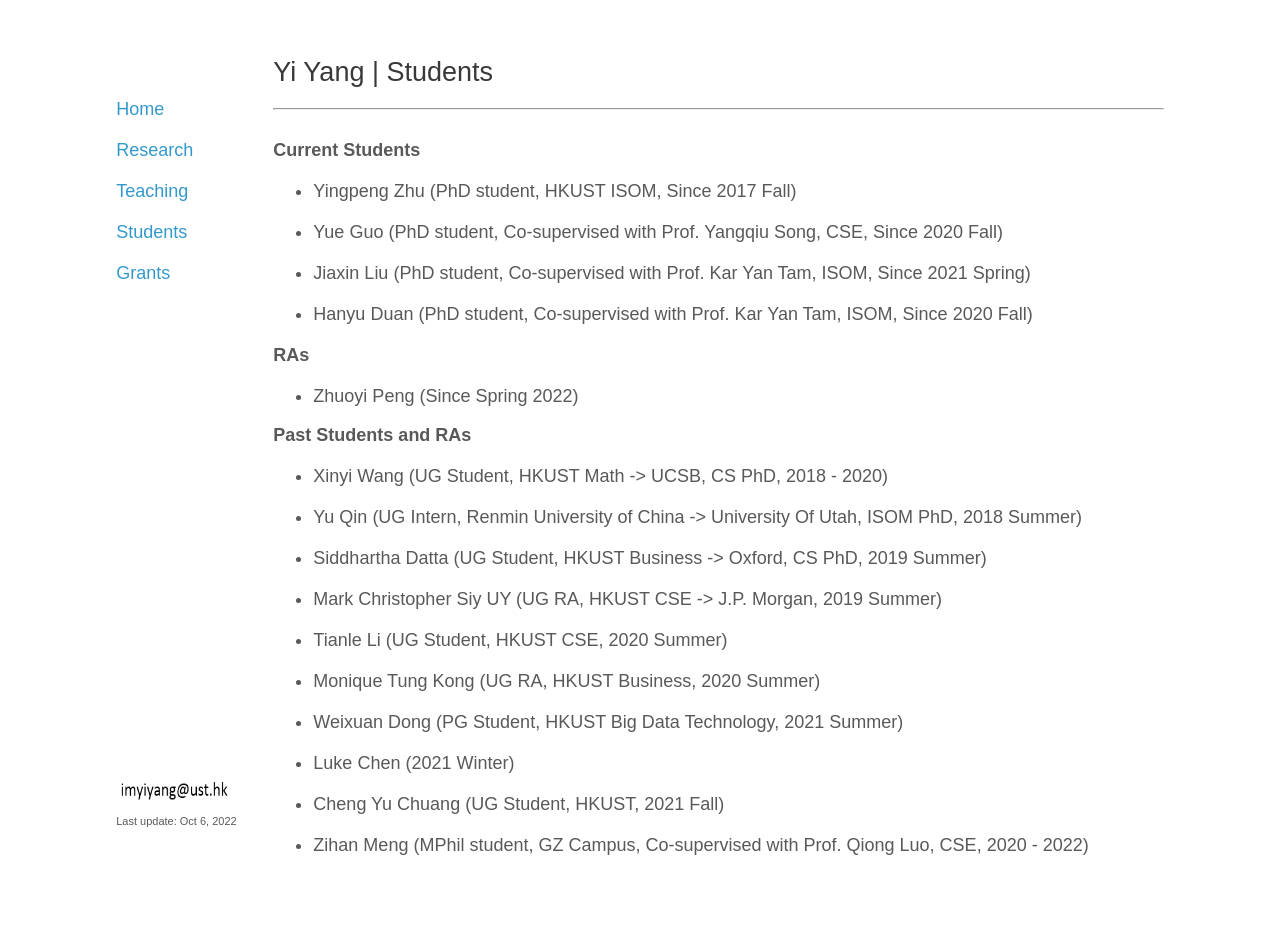
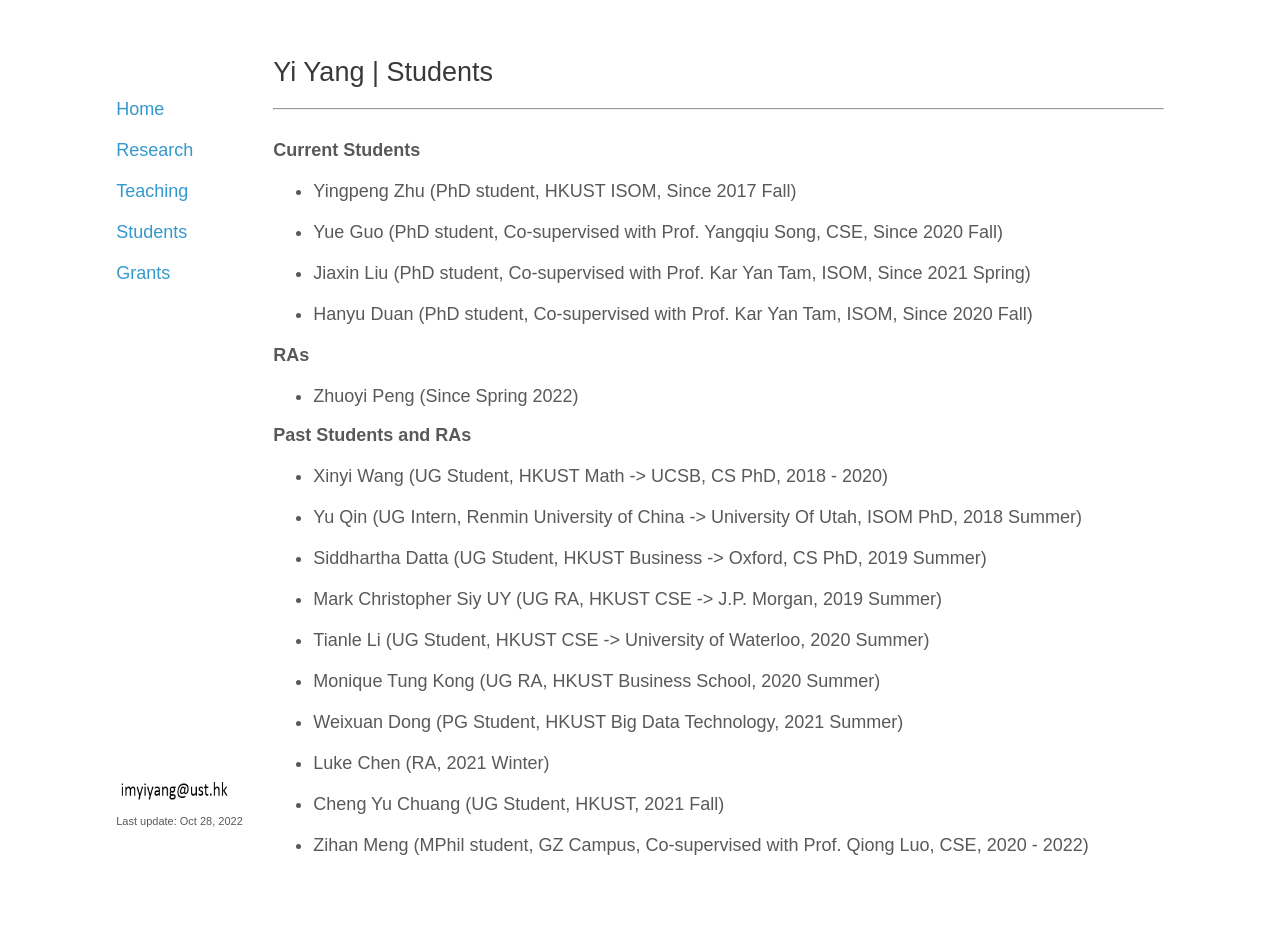
Before and after one commit to yya518/yya518.github.io, a Jekyll site: the page built from students.md, in a window 1280 px wide. Built offline with Jekyll 4.4.1, drawn with Linux system fonts in a browser that asks for light colours.

Commit message:
paper update

```diff
--- a/_layouts/default.html
+++ b/_layouts/default.html
@@ -20,7 +20,7 @@
 
       <footer>
                    <img src="email.png" width=120 height=25>
-           <p><small>Last update: Oct 6, 2022</small><br>
+           <p><small>Last update: Oct 28, 2022</small><br>
 
         <!--<small>Powered by <a href="https://github.com/mojombo/jekyll">Jekyll</a> </small></p>-->
       </footer>
--- a/students.md
+++ b/students.md
@@ -29,13 +29,13 @@ title: research
 
 + Mark Christopher Siy UY (UG RA, HKUST CSE -> J.P. Morgan, 2019 Summer)
 
-+ Tianle Li (UG Student, HKUST CSE, 2020 Summer)
++ Tianle Li (UG Student, HKUST CSE -> University of Waterloo, 2020 Summer)
 
-+ Monique Tung Kong (UG RA, HKUST Business, 2020 Summer)
++ Monique Tung Kong (UG RA, HKUST Business School, 2020 Summer)
 
 + Weixuan Dong (PG Student, HKUST Big Data Technology, 2021 Summer)
 
-+ Luke Chen (2021 Winter)
++ Luke Chen (RA, 2021 Winter)
 
 + Cheng Yu Chuang (UG Student, HKUST, 2021 Fall)
 
```
Also changed, not shown: research.md (+7 -2 lines), teaching.md (+1 -1 lines).
